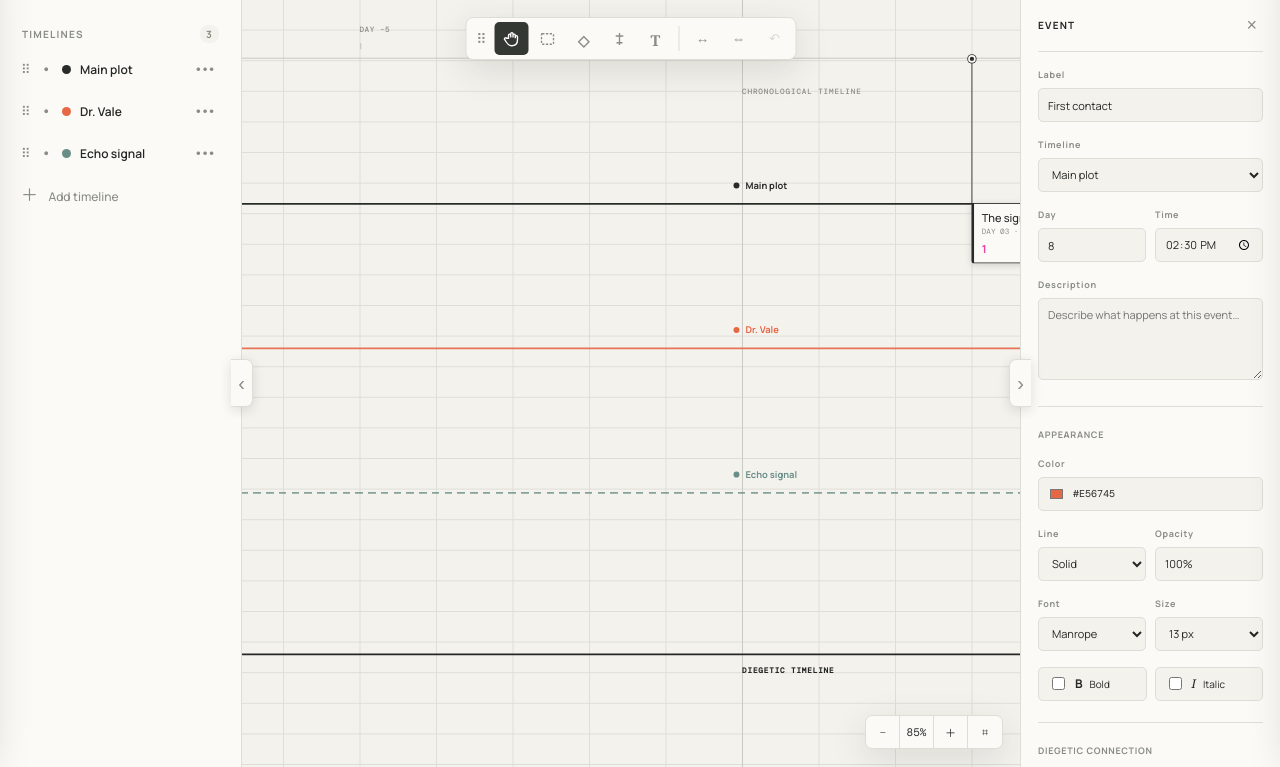
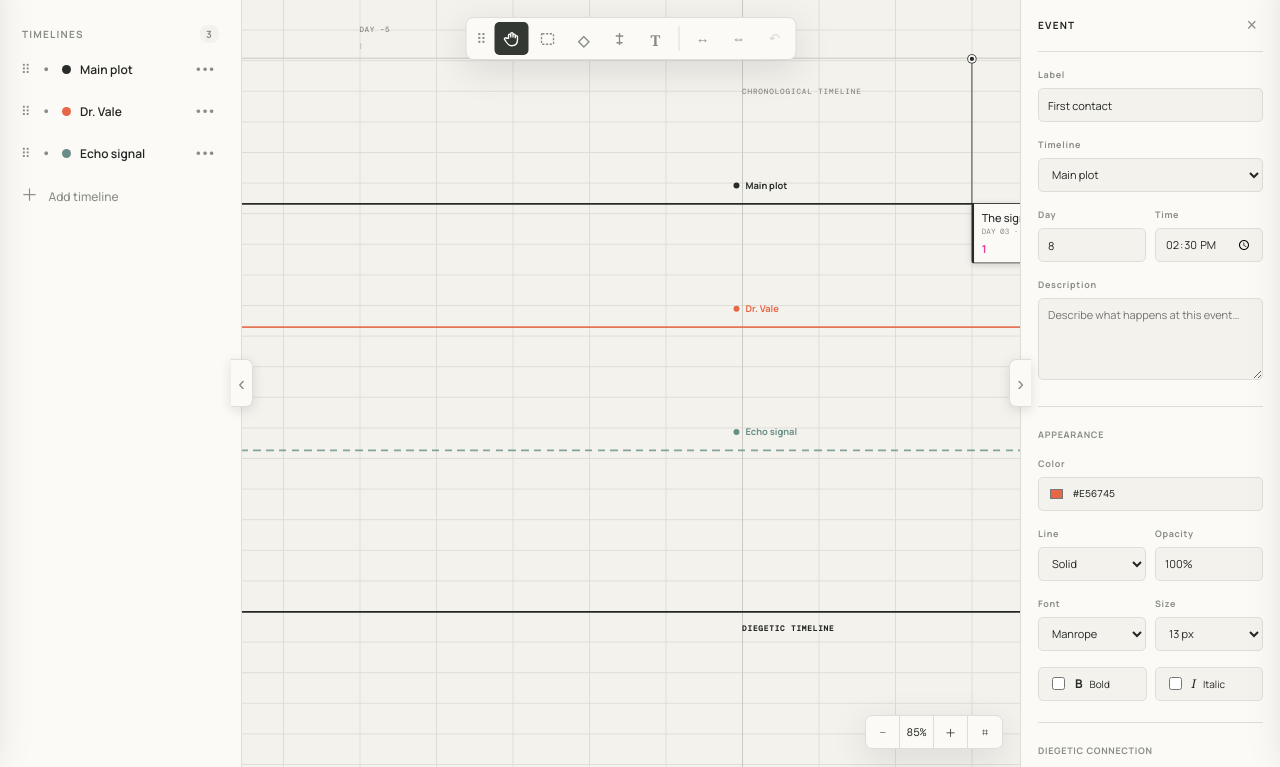
Before and after one commit to fopearcano/orchestrator, a Python web app: template templates/index.html in a window 1280 px wide. Shown: the part 33-800 px from the top of the page. Run offline with Jinja, Linux system fonts and the light colour scheme; the template is opened without the code that fills it, so the values that code supplies are empty.

Commit message:
Adjust event stacking and description reveal

```diff
--- a/static/app.js
+++ b/static/app.js
@@ -1,4 +1,4 @@
-const WORLD_WIDTH=100000, ORIGIN=50000, STEP=90, CHRONO_Y=70, EVENT_LANE_GAP=150;
+const WORLD_WIDTH=100000, ORIGIN=50000, STEP=90, CHRONO_Y=70, EVENT_LANE_GAP=115;
 let timelines=[
   {name:'Main plot',color:'#292b28',y:240,opacity:1,dash:false,width:2},
   {name:'Dr. Vale',color:'#e56745',y:410,opacity:.9,dash:false,width:2},
@@ -14,7 +14,7 @@ let notes=[
   {x:680,y:145,text:'What if the signal isn’t a message — but a memory?',tag:'STORY QUESTION'},
   {x:1180,y:455,text:'Vale realizes the intervals match her own heartbeat.',tag:'CHARACTER BEAT'}
 ];
-let selected=null,tool='pan',scale=.85,timeStretch=1,plotStretch=1,spreadMode='all',panX=-42000,panY=0,drag=null,spaceHeld=false,timeUnit='days';
+let selected=null,descriptionOpen=null,tool='pan',scale=.85,timeStretch=1,plotStretch=1,spreadMode='all',panX=-42000,panY=0,drag=null,spaceHeld=false,timeUnit='days';
 let editingTimeline=null,editingStructure=null,editingNote=null,structure=[],lastCustomStructure=[],history=[],redoStack=[],editBaseline=null,draggedTimeline=null,lastLockState=null;
 let selectedPoints=new Set();
 let customTheme={bg:'#f4f2ed',panel:'#fbfaf7',ink:'#252724',accent:'#e56745'};
@@ -53,9 +53,9 @@ function calculateEventLayout(){
   timelines.forEach((timeline,line)=>{
     timeline.y=cursor;const items=events.filter(e=>e.line===line).sort((a,b)=>a.time-b.time||a.id-b.id),lanes=[];let cluster=[],deepest=0;
     const widthOf=event=>Math.max(138,Math.min(260,event.label.length*(event.size||13)*.62+28)),overlaps=(intervals,start,end)=>intervals.some(item=>start<item.end+14&&end>item.start-14);
-    const place=()=>{cluster.forEach((event,index)=>{const x=ORIGIN+event.time*STEP*plottedScale(),width=widthOf(event),preferred=cluster.length===1?'right':index%2===0?'left':'right',sides=[preferred,preferred==='left'?'right':'left'];let placement;for(let lane=0;!placement;lane++){const intervals=lanes[lane]||(lanes[lane]=[]);for(const side of sides){const start=side==='left'?x-width:x,end=side==='left'?x:x+width;if(!overlaps(intervals,start,end)){intervals.push({start,end});placement={lane,side,width};break}}}layout.set(event.id,placement);deepest=Math.max(deepest,placement.lane)});cluster=[]};
+    const place=()=>{cluster.forEach((event,index)=>{const x=ORIGIN+event.time*STEP*plottedScale(),width=widthOf(event),preferred=cluster.length===1?'right':index%2===0?'right':'left',sides=[preferred,preferred==='left'?'right':'left'];let placement;for(let lane=0;!placement;lane++){const intervals=lanes[lane]||(lanes[lane]=[]);for(const side of sides){const start=side==='left'?x-width:x,end=side==='left'?x:x+width;if(!overlaps(intervals,start,end)){intervals.push({start,end});placement={lane,side,width};break}}}layout.set(event.id,placement);deepest=Math.max(deepest,placement.lane)});cluster=[]};
     items.forEach(event=>{const previous=cluster.at(-1),gap=previous?(event.time-previous.time)*STEP*plottedScale():Infinity,threshold=previous?(widthOf(previous)+widthOf(event))*.55:0;if(cluster.length&&gap>=threshold)place();cluster.push(event)});place();
-    timeline.eventDepth=deepest;cursor+=170+deepest*EVENT_LANE_GAP;
+    timeline.eventDepth=deepest;cursor+=145+deepest*EVENT_LANE_GAP;
   });
   return layout;
 }
@@ -77,7 +77,7 @@ function render(){
   $('#diegeticConnections').setAttribute('viewBox',`0 0 ${WORLD_WIDTH} ${diegeticY+80}`);$('#diegeticConnections').style.height=`${diegeticY+80}px`;
   const eventConnections=events.filter(e=>e.diegeticTime!==undefined&&timelines[e.line]).map(e=>{const sx=ORIGIN+e.time*STEP*plottedScale(),sy=timelines[e.line].y,ex=ORIGIN+diegeticPosition(e)*STEP*plottedScale(),curve=Math.max(70,(diegeticY-sy)*.45),vertical=connectionStyle(e)==='vertical',path=vertical?`M ${sx} ${sy} L ${sx} ${diegeticY}`:`M ${sx} ${sy} C ${sx} ${sy+curve}, ${ex} ${diegeticY-curve}, ${ex} ${diegeticY}`;return `<path class="diegetic-connection-path" data-id="${e.id}" d="${path}" style="--c:${e.color}"/><circle class="diegetic-handle ${vertical?'fixed':''} ${selectedPoints.has(`diegetic:${e.id}`)?'group-selected':''}" data-id="${e.id}" cx="${ex}" cy="${diegeticY}" r="7" style="--c:${e.color}"/><circle cx="${sx}" cy="${sy}" r="4" style="--c:${e.color}"/>`}).join('');
   $('#diegeticConnections').innerHTML=eventConnections;
-  $('#events').innerHTML=events.map(e=>{const t=timelines[e.line],position=eventLayout.get(e.id)||{lane:0,side:'right',width:138},offset=position.lane*EVENT_LANE_GAP,height=t.y-CHRONO_Y+offset;return `<div class="event side-${position.side} ${e.locked?'locked':''} ${e.dash?'dashed':''} ${e.id===selected?'selected':''} ${selectedPoints.has(`event:${e.id}`)?'group-selected':''} ${t?.hidden?'is-hidden':''}" data-id="${e.id}" style="left:${ORIGIN+e.time*STEP*plottedScale()}px;top:${CHRONO_Y}px;--line-h:${height}px;--label-w:${position.width}px;--c:${e.color};--o:${e.opacity};--fs:${e.size}px;--font:${e.font};--weight:${e.bold?'700':'500'};--font-style:${e.italic?'italic':'normal'}"><div class="chrono-dot"></div><div class="event-line"></div><div class="event-label"><button class="item-lock event-lock" data-id="${e.id}" title="${e.locked?'Unlock event':'Lock event'}">${lockIcon(e.locked)}</button>${e.label}<small>${unitName(e.time)} · ${e.hour}</small><div class="event-order"><b class="chronological-order" title="Chronological order">${chronologicalOrder.get(e.id)}</b><b class="diegetic-order" title="Diegetic order">${diegeticOrder.get(e.id)}</b></div></div>${e.id===selected&&e.description?`<div class="event-description">${e.description}</div>`:''}</div>`}).join('');
+  $('#events').innerHTML=events.map(e=>{const t=timelines[e.line],position=eventLayout.get(e.id)||{lane:0,side:'right',width:138},offset=position.lane*EVENT_LANE_GAP,height=t.y-CHRONO_Y+offset;return `<div class="event side-${position.side} ${e.locked?'locked':''} ${e.dash?'dashed':''} ${e.id===selected?'selected':''} ${selectedPoints.has(`event:${e.id}`)?'group-selected':''} ${t?.hidden?'is-hidden':''}" data-id="${e.id}" style="left:${ORIGIN+e.time*STEP*plottedScale()}px;top:${CHRONO_Y}px;--line-h:${height}px;--label-w:${position.width}px;--c:${e.color};--o:${e.opacity};--fs:${e.size}px;--font:${e.font};--weight:${e.bold?'700':'500'};--font-style:${e.italic?'italic':'normal'}"><div class="chrono-dot"></div><div class="event-line"></div><div class="event-label"><button class="item-lock event-lock" data-id="${e.id}" title="${e.locked?'Unlock event':'Lock event'}">${lockIcon(e.locked)}</button>${e.label}<small>${unitName(e.time)} · ${e.hour}</small><div class="event-order"><b class="chronological-order" title="Chronological order">${chronologicalOrder.get(e.id)}</b><b class="diegetic-order" title="Diegetic order">${diegeticOrder.get(e.id)}</b></div></div>${e.id===descriptionOpen&&e.description?`<div class="event-description">${e.description}</div>`:''}</div>`}).join('');
   $('#notes').innerHTML=notes.map((n,i)=>`<div class="note" data-note="${i}" style="left:${n.x}px;top:${n.y}px;width:${n.w||180}px;height:${n.h||90}px;--note-color:${n.color||'#545750'};--note-size:${n.size||12}px;--note-weight:${n.bold?'700':'500'};--note-style:${n.italic?'italic':'normal'}"><span>${n.text}</span><small>${n.tag}</small></div>`).join('');
   $('#structurePoints').innerHTML=structure.map((p,i)=>{const position=structureLayout.get(i)||{lane:0,side:'right',width:120};return `<div class="structure-point side-${position.side} ${p.locked?'locked':''}" data-index="${i}" style="left:${ORIGIN+p.time*STEP*plottedScale()}px;--c:${p.color||customTheme.accent};--text-c:${p.textColor||'var(--ink)'};--text-size:${p.textSize||10}px;--text-weight:${p.bold?'700':'500'};--text-style:${p.italic?'italic':'normal'};--label-top:${31+position.lane*34}px;--label-w:${position.width}px"><i title="${p.locked?'Locked':'Drag to reposition · Right-click for options'}"></i><span contenteditable="false" spellcheck="false">${p.label}<button class="item-lock structure-lock" data-index="${i}" title="${p.locked?'Unlock diegetic tag':'Lock diegetic tag'}">${lockIcon(p.locked)}</button></span></div>`}).join('');
   bindItems();syncLockControls();schedulePersist();
@@ -90,18 +90,18 @@ function finishMarquee(){const box=$('#selectionRectangle'),left=Math.min(drag.s
 function isNoteResize(e,el){const rect=el.getBoundingClientRect();return e.clientX>rect.right-18&&e.clientY>rect.bottom-18}
 const noteSizeObserver=window.ResizeObserver&&new ResizeObserver(entries=>entries.forEach(entry=>{const index=+entry.target.dataset.note,note=notes[index];if(!note)return;const width=Math.round(entry.target.offsetWidth),height=Math.round(entry.target.offsetHeight);if(Math.abs((note.w||180)-width)>1||Math.abs((note.h||90)-height)>1){note.w=width;note.h=height;schedulePersist()}}));
 function bindItems(){
-  $$('.event').forEach(el=>el.onpointerdown=e=>{if(e.target.closest('.item-lock'))return;const event=events.find(item=>item.id===+el.dataset.id);selectEvent(+el.dataset.id);if(!event?.locked)beginPointDrag(e,`event:${el.dataset.id}`)});
+  $$('.event').forEach(el=>{el.onpointerdown=e=>{if(e.target.closest('.item-lock'))return;const event=events.find(item=>item.id===+el.dataset.id);selectEvent(+el.dataset.id,e.detail>1);if(!event?.locked)beginPointDrag(e,`event:${el.dataset.id}`)};el.ondblclick=e=>{e.stopPropagation();selectEvent(+el.dataset.id,true)}});
   $$('.event-lock').forEach(button=>button.onclick=e=>{e.stopPropagation();const event=events.find(item=>item.id===+button.dataset.id);if(event){remember();event.locked=!event.locked;syncLockControls();render()}});
   $$('.diegetic-handle').forEach(el=>el.onpointerdown=e=>{const event=events.find(item=>item.id===+el.dataset.id);selectEvent(+el.dataset.id);if(!event?.locked&&!el.classList.contains('fixed'))beginPointDrag(e,`diegetic:${el.dataset.id}`)});
   $$('.structure-point').forEach(el=>{el.querySelector('i').onpointerdown=e=>{e.stopPropagation();const p=structure[+el.dataset.index];if(p.locked)return;remember();drag={type:'structure',index:+el.dataset.index,start:e.clientX,time:p.time}};const label=el.querySelector('span');label.ondblclick=e=>{e.stopPropagation();if(structure[+el.dataset.index].locked)return;editBaseline=snapshot();label.contentEditable='true';label.focus();document.execCommand?.('selectAll',false,null)};label.onblur=()=>{if(label.contentEditable==='true'){const value=label.textContent.trim();if(value)structure[+el.dataset.index].label=value;if(editBaseline)remember(editBaseline);editBaseline=null;label.contentEditable='false';render()}};el.oncontextmenu=e=>{e.preventDefault();e.stopPropagation();openStructureMenu(+el.dataset.index,e.clientX,e.clientY)};el.querySelector('.structure-lock').onclick=e=>{e.stopPropagation();const point=structure[+el.dataset.index];remember();point.locked=!point.locked;lastCustomStructure=structuredClone(structure);syncLockControls();render()}});
   $$('.note').forEach(el=>{noteSizeObserver?.observe(el);el.onpointerdown=e=>{if(e.button!==0)return;e.stopPropagation();const n=notes[+el.dataset.note];if(isNoteResize(e,el)){remember();noteResizing=+el.dataset.note;return}remember();drag={type:'note',index:+el.dataset.note,startX:e.clientX,startY:e.clientY,x:n.x,y:n.y}};el.ondblclick=e=>{e.stopPropagation();openNoteMenu(+el.dataset.note,e.clientX,e.clientY)};el.oncontextmenu=e=>{e.preventDefault();e.stopPropagation();openNoteMenu(+el.dataset.note,e.clientX,e.clientY)}});
 }
-function selectEvent(id){selected=id;const e=events.find(x=>x.id===id);if(!e)return;$('#labelInput').value=e.label;$('#descriptionInput').value=e.description||'';$('#dayInput').value=Number(e.time.toFixed(3));$('#eventTimeInput').value=e.hour;$('#colorInput').value=e.color;$('#timelineSelect').selectedIndex=e.line;$('#dashInput').value=e.dash?'Dashed':'Solid';$('#opacityInput').value=Math.round(e.opacity*100)+'%';$('#fontInput').value=e.font;$('#fontSizeInput').value=String(e.size);$('#boldInput').checked=!!e.bold;$('#italicInput').checked=!!e.italic;$('#toggleDiegetic').textContent=e.diegeticTime===undefined?'Add diegetic line':'Remove diegetic line';$('#diegeticStyleField').hidden=e.diegeticTime===undefined;$('#diegeticStyleSelect').value=connectionStyle(e);render()}
+function selectEvent(id,showDescription=false){selected=id;descriptionOpen=showDescription?id:null;const e=events.find(x=>x.id===id);if(!e)return;$('#labelInput').value=e.label;$('#descriptionInput').value=e.description||'';$('#dayInput').value=Number(e.time.toFixed(3));$('#eventTimeInput').value=e.hour;$('#colorInput').value=e.color;$('#timelineSelect').selectedIndex=e.line;$('#dashInput').value=e.dash?'Dashed':'Solid';$('#opacityInput').value=Math.round(e.opacity*100)+'%';$('#fontInput').value=e.font;$('#fontSizeInput').value=String(e.size);$('#boldInput').checked=!!e.bold;$('#italicInput').checked=!!e.italic;$('#toggleDiegetic').textContent=e.diegeticTime===undefined?'Add diegetic line':'Remove diegetic line';$('#diegeticStyleField').hidden=e.diegeticTime===undefined;$('#diegeticStyleSelect').value=connectionStyle(e);render()}
 function updateTransform(){world.style.transform=`translate(${panX}px,${panY}px) scale(${scale})`;$('#zoomLabel').textContent=Math.round(scale*100)+'%';schedulePersist()}
 function zoomAt(nextScale,focusX=canvas.clientWidth/2,focusY=canvas.clientHeight/2){const bounded=Math.max(.25,Math.min(2,nextScale)),ratio=bounded/scale;panX=focusX-(focusX-panX)*ratio;panY=focusY-(focusY-panY)*ratio;scale=bounded;updateTransform()}
 window.onpointermove=e=>{if(!drag)return;if(drag.type==='marquee'){updateMarquee(e.clientX,e.clientY);return}const delta=(e.clientX-drag.start)/(STEP*plottedScale()*scale);if(drag.type==='group-move'){drag.values.forEach(item=>setPointValue(item.key,item.time+delta));render()}else if(drag.type==='group-stretch'){const denominator=drag.handleTime-drag.anchor,factor=denominator?Math.max(.05,(drag.handleTime+delta-drag.anchor)/denominator):1;drag.values.forEach(item=>setPointValue(item.key,drag.anchor+(item.time-drag.anchor)*factor));render()}else if(drag.type==='structure'){if(!structure[drag.index].locked)structure[drag.index].time=drag.time+delta;render()}else if(drag.type==='note'){const n=notes[drag.index];n.x=drag.x+(e.clientX-drag.startX)/scale;n.y=drag.y+(e.clientY-drag.startY)/scale;render()}else{panX=drag.x+e.clientX-drag.startX;panY=drag.y+e.clientY-drag.startY;updateTransform()}};
 window.onpointerup=()=>{if(drag?.type==='marquee')finishMarquee();drag=null;noteResizing=null;activateTool()};
-canvas.onpointerdown=e=>{if(tool==='marquee'&&e.button===0){e.preventDefault();if(!e.shiftKey)selectedPoints.clear();drag={type:'marquee',startX:e.clientX,startY:e.clientY,currentX:e.clientX,currentY:e.clientY};updateMarquee(e.clientX,e.clientY);return}if(e.button===1||spaceHeld||tool==='pan'){e.preventDefault();remember();if(selected!==null){selected=null;render()}drag={type:'pan',startX:e.clientX,startY:e.clientY,x:panX,y:panY};canvas.style.cursor='grabbing';return}const r=world.getBoundingClientRect(),x=(e.clientX-r.left)/scale,y=(e.clientY-r.top)/scale;if(tool==='event'){remember();const line=timelines.reduce((a,t,i)=>Math.abs(t.y-y)<Math.abs(timelines[a].y-y)?i:a,0),time=(x-ORIGIN)/(STEP*plottedScale()),id=Date.now();events.push({id,label:'New event',time,line,color:timelines[line].color,hour:'12:00',opacity:1,font:'Manrope',size:13});tool='pan';activateTool();selectEvent(id)}else if(tool==='note'){remember();notes.push({x,y,text:'Double-click to write a note',tag:'NOTE'});$('#noteCount').textContent=notes.length;tool='pan';activateTool();render()}};
+canvas.onpointerdown=e=>{if(tool==='marquee'&&e.button===0){e.preventDefault();if(!e.shiftKey)selectedPoints.clear();drag={type:'marquee',startX:e.clientX,startY:e.clientY,currentX:e.clientX,currentY:e.clientY};updateMarquee(e.clientX,e.clientY);return}if(e.button===1||spaceHeld||tool==='pan'){e.preventDefault();remember();if(selected!==null||descriptionOpen!==null){selected=null;descriptionOpen=null;render()}drag={type:'pan',startX:e.clientX,startY:e.clientY,x:panX,y:panY};canvas.style.cursor='grabbing';return}const r=world.getBoundingClientRect(),x=(e.clientX-r.left)/scale,y=(e.clientY-r.top)/scale;if(tool==='event'){remember();const line=timelines.reduce((a,t,i)=>Math.abs(t.y-y)<Math.abs(timelines[a].y-y)?i:a,0),time=(x-ORIGIN)/(STEP*plottedScale()),id=Date.now();events.push({id,label:'New event',time,line,color:timelines[line].color,hour:'12:00',opacity:1,font:'Manrope',size:13});tool='pan';activateTool();selectEvent(id)}else if(tool==='note'){remember();notes.push({x,y,text:'Double-click to write a note',tag:'NOTE'});$('#noteCount').textContent=notes.length;tool='pan';activateTool();render()}};
 window.addEventListener('keydown',e=>{if(e.code==='Space'&&!['INPUT','SELECT','TEXTAREA'].includes(document.activeElement.tagName)){e.preventDefault();spaceHeld=true;canvas.style.cursor='grab'}});window.addEventListener('keyup',e=>{if(e.code==='Space'){spaceHeld=false;activateTool()}});
 canvas.addEventListener('wheel',e=>{e.preventDefault();remember();const r=canvas.getBoundingClientRect();zoomAt(scale+(e.deltaY<0?.1:-.1),e.clientX-r.left,e.clientY-r.top)},{passive:false});
 $$('.tool').forEach(b=>b.onclick=()=>{tool=b.dataset.tool;activateTool()});function activateTool(){$$('.tool').forEach(b=>b.classList.toggle('active',b.dataset.tool===tool));canvas.style.cursor=tool==='event'||tool==='marquee'?'crosshair':tool==='note'?'text':tool==='pan'?'grab':'default'}
--- a/templates/index.html
+++ b/templates/index.html
@@ -7,7 +7,7 @@
   <link rel="preconnect" href="https://fonts.googleapis.com">
   <link rel="preconnect" href="https://fonts.gstatic.com" crossorigin>
   <link href="https://fonts.googleapis.com/css2?family=DM+Mono:wght@400;500&family=Manrope:wght@400;500;600;700&display=swap" rel="stylesheet">
-  <link rel="stylesheet" href="/static/styles.css?v=20260805-6">
+  <link rel="stylesheet" href="/static/styles.css?v=20260805-7">
 </head>
 <body>
   <header class="topbar">
@@ -159,6 +159,6 @@
       <button class="delete-btn" id="deleteEvent">Delete event</button>
     </aside>
   </main>
-  <script src="/static/app.js?v=20260805-6"></script>
+  <script src="/static/app.js?v=20260805-7"></script>
 </body>
 </html>
```
